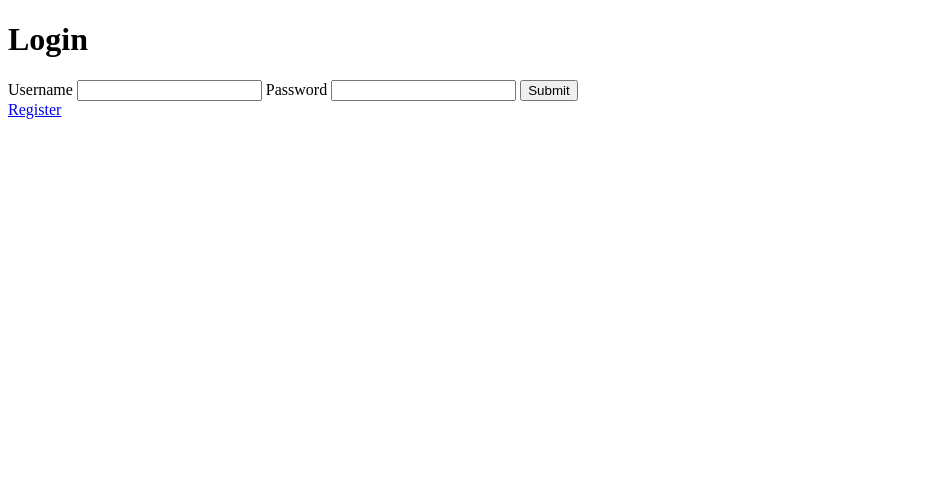
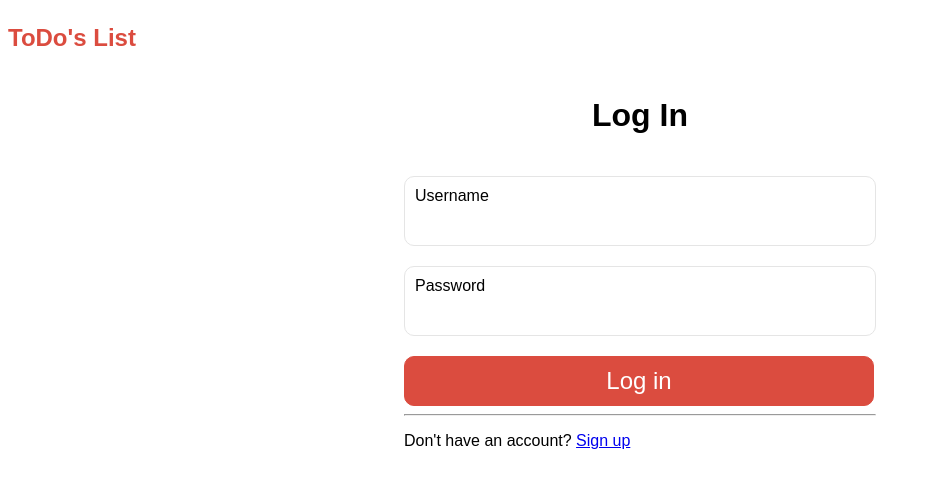
Before and after one commit to Zantron2000/ToDoList, a Django app: page /login in a window 1280 px wide. Shown: the top 488 px of the page, without its empty margins (0-931 px from the left). Run offline with Django 4.2, Linux system fonts and the light colour scheme.

Commit message:
Updated Login Page

```diff
--- a/ToDoList/core/forms.py
+++ b/ToDoList/core/forms.py
@@ -19,6 +19,12 @@ class LoginForm(forms.Form):
     username = forms.CharField()
     password = forms.CharField(widget=forms.PasswordInput)
 
+    def __init__(self, *args, **kwargs):
+        super(LoginForm, self).__init__(*args, **kwargs)
+        for visible in self.visible_fields():
+            visible.field.widget.attrs['class'] = 'input'
+            visible.field.widget.attrs['id'] = visible.name
+
 class TaskForm(forms.ModelForm):
     class Meta:
         model = Task
--- /dev/null
+++ b/ToDoList/core/static/core/css/login.css
@@ -0,0 +1,63 @@
+body {
+    font-family: sans-serif;
+}
+
+.logo {
+    color:#db4c3f;
+    font-size: 24px;
+    font-weight: bold;
+}
+
+.item label {
+    display: block;
+    padding-bottom: 10px;
+}
+
+.item input {
+    border: none;
+    outline: none;
+    width: 100%;
+    font-size: 16px;
+}
+
+.item {
+    border: 1px #e5e5e5 solid;
+    border-radius: 10px;
+    min-width: 350px;
+    max-width: 450px;
+    width: 50vw;
+    padding: 10px 10px;
+    margin: 20px 0px;
+}
+
+.box {
+    margin: auto;
+    width: 50%;
+    display: flex;
+    flex-direction: column;
+    align-items: center;
+}
+
+.submit {
+    min-width: 380px;
+    max-width: 470px;
+    width: 53vw;
+    padding: 10px 10px;
+    border: 1px #db4c3f solid;
+    border-radius: 10px;
+    background-color: #db4c3f;
+    color: white;
+    font-size: 24px;
+}
+
+.submit:hover, .submit:active {
+    background-color: #c53727;
+    cursor: pointer;
+}
+
+#formbreak {
+    min-width: 380px;
+    max-width: 470px;
+    width: 53vw;
+    margin-left: 0;
+}
--- a/ToDoList/core/templates/core/login.html
+++ b/ToDoList/core/templates/core/login.html
@@ -1,22 +1,40 @@
+{% load static %}
+
 <!DOCTYPE html>
 
 <html>
     <head>
+        <link rel="stylesheet" href="{% static 'core/css/login.css' %}">
+
         <title>Login</title>
     </head>
     <body>
-        <h1>Login</h1>
-        <form action="" method="post">
-            {% csrf_token %}
+        <div class="logo">
+            <p>ToDo's List</p>
+        </div>
 
-            {% for field in form %}
-                {{ field.label }}
-                {{ field }}
-            {% endfor %}
+        <div class="box">
 
-            <input type="submit">
-        </form>
+            <div class="title">
+                <h1>Log In</h1>
+            </div>
+            <div class="column">
+                <form action="" method="post">
 
-        <a href="{% url 'register' %}">Register</a>
+                        {% csrf_token %}
+
+                        {% for field in form %}
+                            <div class="item">
+                                <label for="{{ field.name }}">{{ field.label }}</label>
+                                {{ field }}
+                            </div>
+                        {% endfor %}
+
+                        <input class="submit" type="submit" value="Log in">
+                </form>
+                <hr id="formbreak">
+                <p>Don't have an account? <a href="{% url 'register' %}">Sign up</a></p>
+            </div>
+        </div>
     </body>
 </html>
--- a/ToDoList/core/templates/core/register.html
+++ b/ToDoList/core/templates/core/register.html
@@ -12,6 +12,7 @@
         <div class="logo">
             <p>ToDo's List</p>
         </div>
+
         <div class="box">
 
             <div class="title">
```
